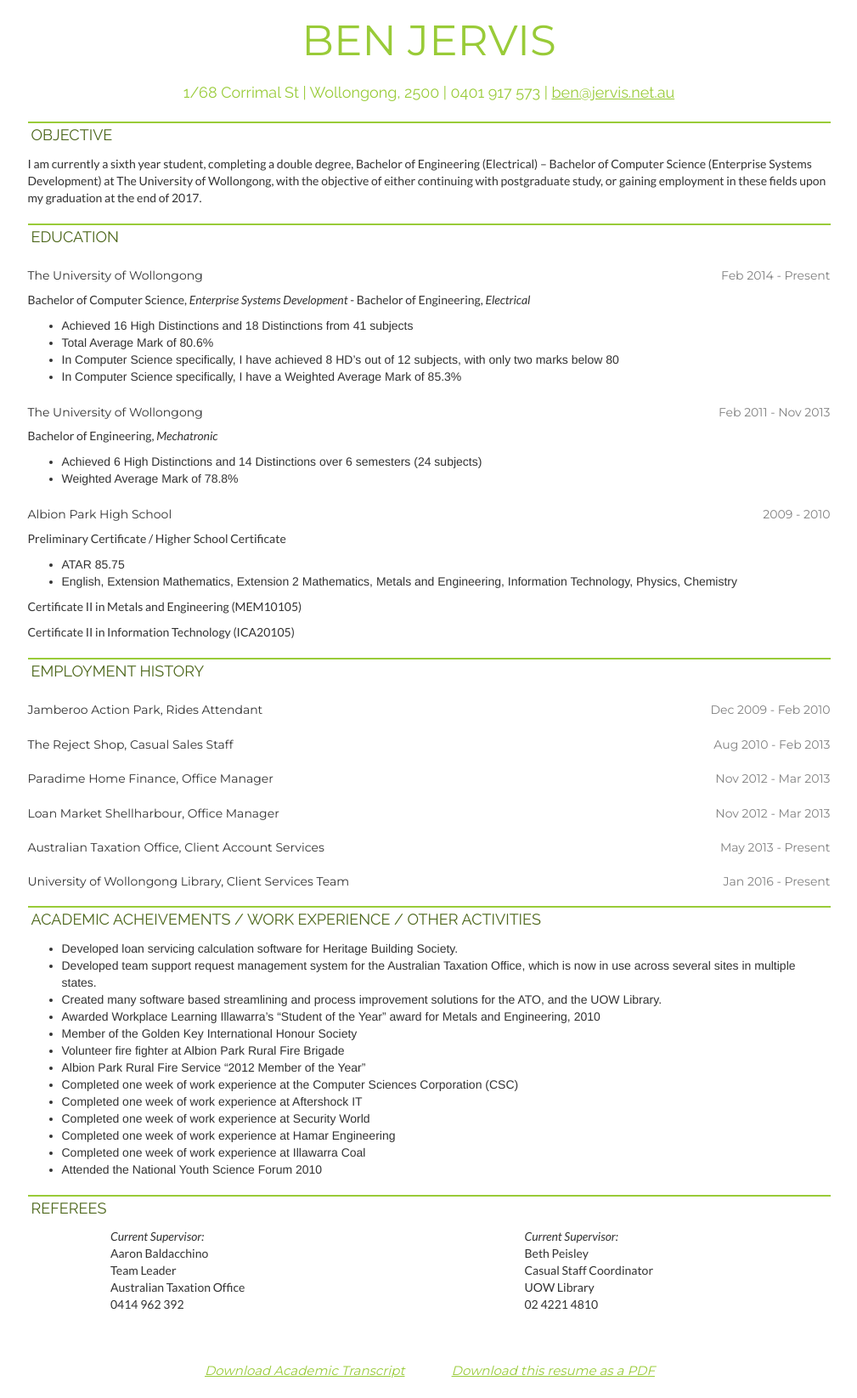
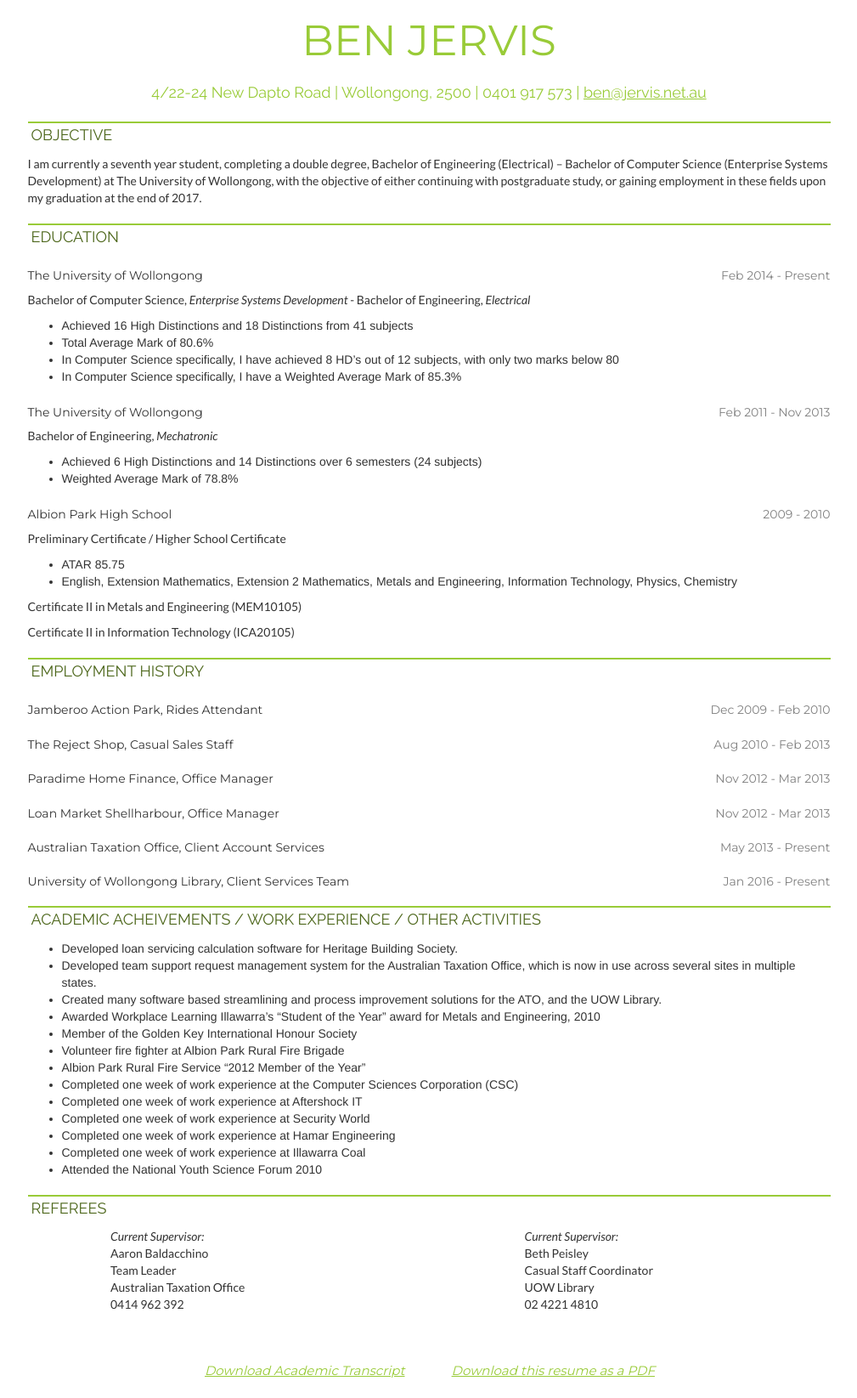
Before and after one commit to ben-jervis-old/benJervis.github.io, a Jekyll site: the page resume/index.html, which Jekyll copies as it is, in a window 1280 px wide. Shown: the whole page at 85% size, without its empty margins (135-1144 px from the left). Built offline with Jekyll 4.4.1, drawn with Linux system fonts in a browser that asks for light colours.

Commit message:
Update index.html

```diff
--- a/resume/index.html
+++ b/resume/index.html
@@ -71,7 +71,7 @@
       </div>
 
       <div class="row">
-        <h4 id="contact_details">1/68 Corrimal St | Wollongong, 2500 | 0401 917 573 | <a href="mailto:ben@jervis.net.au">ben@jervis.net.au</a></h4>
+        <h4 id="contact_details">4/22-24 New Dapto Road | Wollongong, 2500 | 0401 917 573 | <a href="mailto:ben@jervis.net.au">ben@jervis.net.au</a></h4>
       </div>
 
       <div class="row">
@@ -81,7 +81,7 @@
 
       <div class="row">
         <div class="col-sm-1"></div>
-        <p class="col-sm-10">I am currently a sixth year student, completing a double degree, Bachelor of Engineering (Electrical) – Bachelor of Computer Science (Enterprise Systems Development) at The University of Wollongong, with the objective of either continuing with postgraduate study, or gaining employment in these fields upon my graduation at the end of 2017. </p>
+        <p class="col-sm-10">I am currently a seventh year student, completing a double degree, Bachelor of Engineering (Electrical) – Bachelor of Computer Science (Enterprise Systems Development) at The University of Wollongong, with the objective of either continuing with postgraduate study, or gaining employment in these fields upon my graduation at the end of 2017. </p>
       </div>
 
       <div class="row">
```
